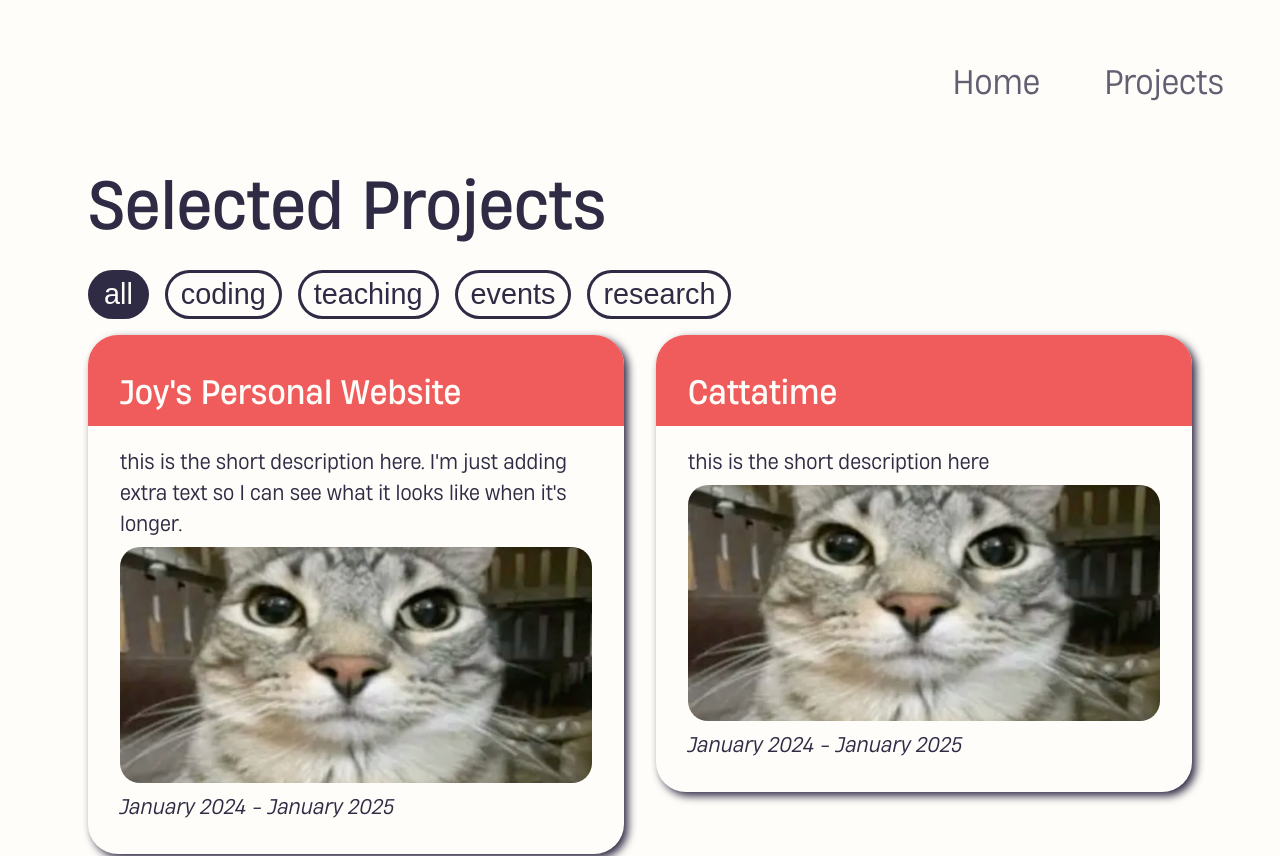
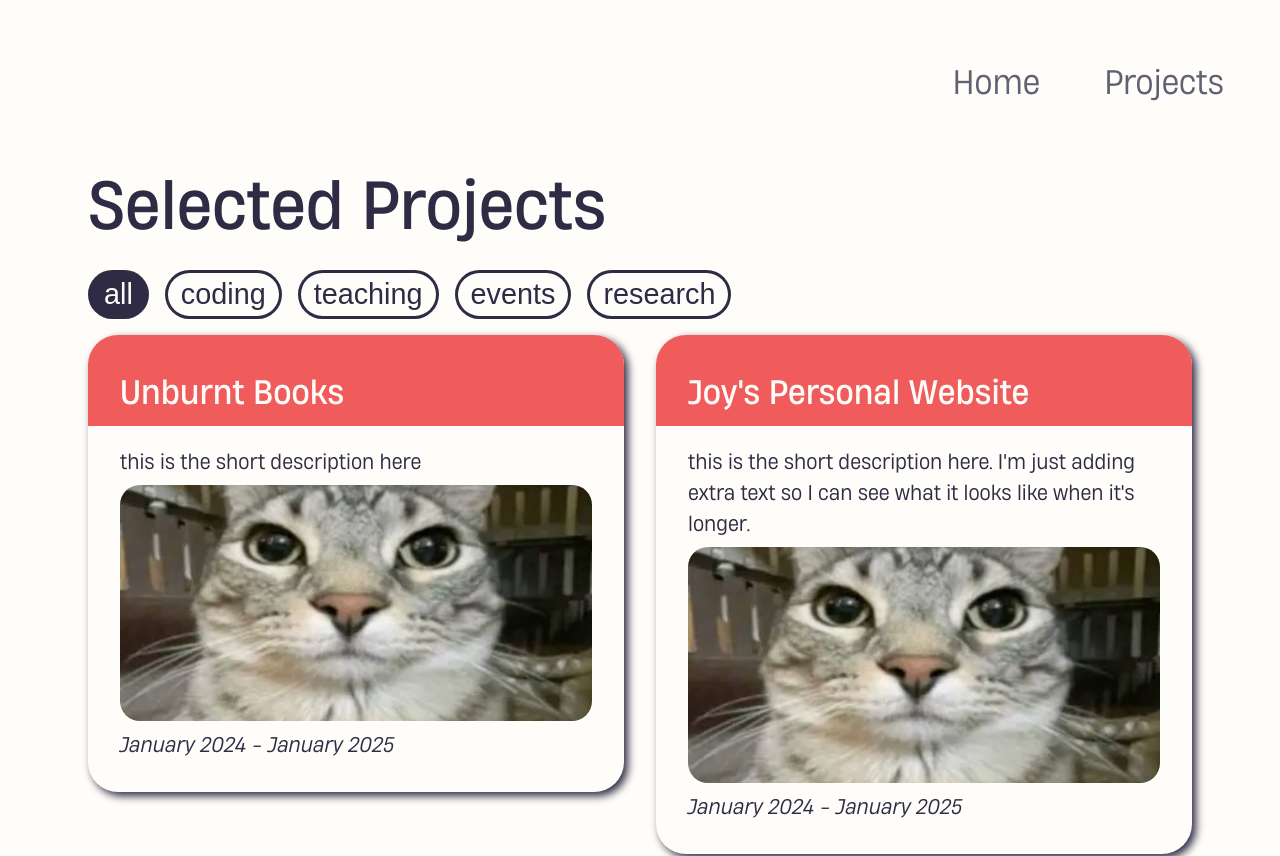
Before and after one commit to joysudo/personal-website, a React (Vite) app: page /projects in a window 1280 px wide. Shown: the top 856 px of the page. Built offline with nearby package versions, Linux system fonts and the light colour scheme.

Commit message:
fisher-yates shuffleArray function for all category

```diff
--- a/src/pages/Projects.jsx
+++ b/src/pages/Projects.jsx
@@ -1,6 +1,15 @@
 import React, { useState } from 'react';
 import ProjectCard from "../components/ProjectCard.jsx";
 import { ProjectData } from "../data/ProjectData.jsx";
+
+const shuffleArray = (array) => { // this is just the fisher-yates shuffle, idrk how it works but it does!
+	const newArray = [...array];
+	for (let i = newArray.length - 1; i > 0; i--) {
+		const j = Math.floor(Math.random() * (i+1));
+		[newArray[i], newArray[j]] = [newArray[j], newArray[i]]
+	}
+	return newArray;
+}
 
 const Projects = () => {
   const categories = ['all', 'coding', 'teaching', 'events', 'research']
@@ -14,7 +23,7 @@
 				)}
 			</div>
 			<div className="projects-container">
-				{activeCategory === 'all' ? Object.values(ProjectData).flat().map((object) =>
+				{activeCategory === 'all' ? shuffleArray(Object.values(ProjectData).flat()).map((object) =>
 						<ProjectCard project={object}/>
 					) : ProjectData[activeCategory].map((object) =>
 						<ProjectCard project={object}/>
```
